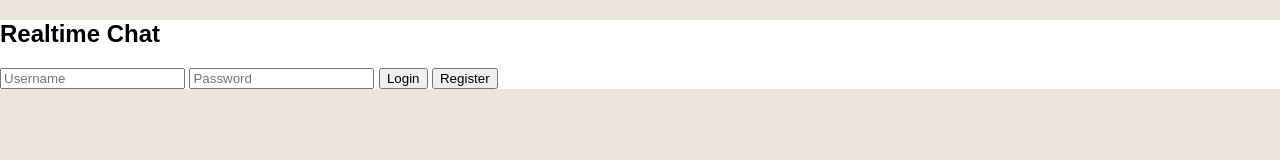
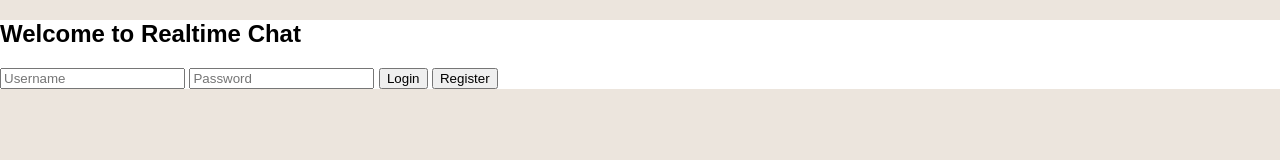
Before and after one commit to sunranec/realtime-chat, a website: page public/index.html in a window 1280 px wide. Drawn offline with Linux system fonts and the light colour scheme.

Commit message:
Fix login page: add .auth-box wrapper

```diff
--- a/public/index.html
+++ b/public/index.html
@@ -6,8 +6,9 @@
   <link rel="stylesheet" href="style.css">
 </head>
 <body>
-  <div class="container auth-box">
-    <h2>Realtime Chat</h2>
+  <!-- Белый блок авторизации -->
+  <div class="auth-box">
+    <h2>Welcome to Realtime Chat</h2>
     <input id="username" placeholder="Username" />
     <input id="password" type="password" placeholder="Password" />
     <button onclick="login()">Login</button>
```
